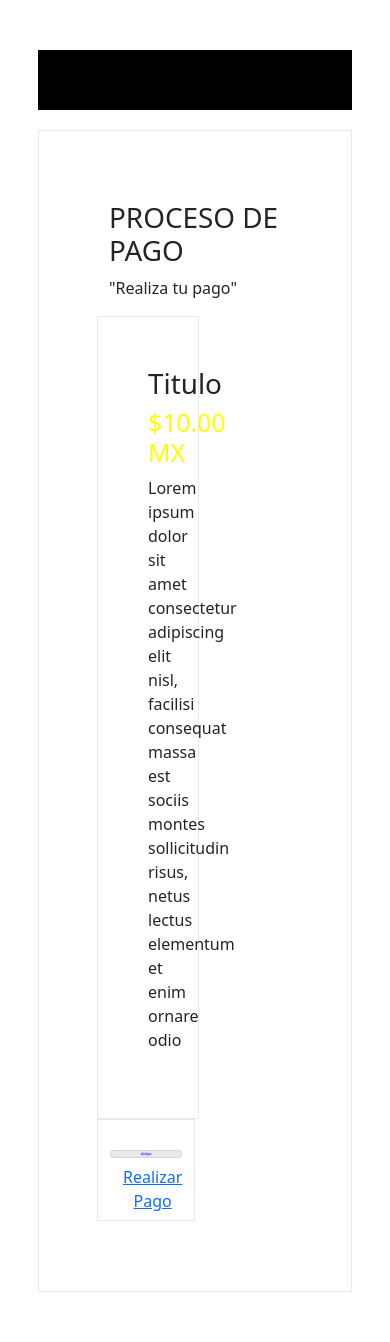
After one commit to adriana-622/Clientes-selfish, a PHP site: page /Cliente/pago.html in a window 390 px wide. The commit adds this page. Run offline with PHP 8.4, Linux system fonts and the light colour scheme.

Commit message:
modi070323

```diff
--- /dev/null
+++ b/Cliente/pago.html
@@ -0,0 +1,52 @@
+<!DOCTYPE html>
+<html lang="en">
+  <head>
+    <meta charset="utf-8" />
+    <meta name="viewport" content="width=device-width, initial-scale=1" />
+    <title>proyecto</title>
+    <link rel="stylesheet" href="../css/bootstrap.min.css" />
+    <link rel="stylesheet" type="text/css" href="../css/pago.css" />
+  </head>
+  <body>
+    <div class="container">
+      <div class="row">
+            <div class="col-md-6 cabecera"></div>
+            <div class="col-md-8 arriba">
+              <div class="dirfactu">
+                <div class="misdatos">
+                  <h1>PROCESO DE PAGO</h1>
+                  <p>"Realiza tu pago"</p>
+                </div>
+              </div>
+            <div class="row">
+            <div class="col-md-6 izquierdo">
+              <div class="bienvenido">
+                <h1>Titulo</h1>
+                <h2 clase="iniciar-sesion">$10.00   MX</h2>
+                <p>Lorem ipsum dolor sit amet consectetur adipiscing elit nisl, facilisi consequat massa est sociis montes sollicitudin risus, netus lectus elementum et enim ornare odio</p>
+                </div>
+            </div>
+            <div class="col-md-6 derecho">
+              <div class="col-md-6 sp">
+                <div class="stripe">
+                  <img
+                    src="../img/2560px-Stripe_Logo,_revised_2016.svg.png"
+                    alt="stripe"
+                  />
+                </div>
+              </div>
+              <div class="pagotn">
+                <button class="btn">
+                  <a href="#"
+                    >  Realizar Pago</a
+                  >
+                </button>
+              </div>
+            </div>
+          </div>
+          </div>
+        </div>
+      </div>
+    </div>
+  </body>
+</html>
--- /dev/null
+++ b/css/pago.css
@@ -0,0 +1,54 @@
+.col-md-8  {
+  width: 100%;
+
+
+}
+
+.cabecera{
+width: 100%;
+background-color: black;
+padding: 30px;
+
+}
+.derecho{
+flex: 0 0 auto;
+width: 50%;
+border: 1px solid rgba(39,41,43,.1);
+}
+.izquierdo{
+  flex: 0 0 auto;
+  width: 50%;
+  border: 1px solid rgba(39,41,43,.1);
+  padding: 50px;
+  }
+.arriba{
+  width: 100%;
+  margin: 20px 0px 0px 0px;;
+  padding: 70px;
+  border: 1px solid rgba(39,41,43,.1);
+  }
+  .container{
+    padding: 50px;
+
+    }
+
+    h2{
+   color:yellow;
+
+      }
+  .sp{
+  border-radius: 8px;
+  margin: 30px 0px 0px 0px;
+  width: 100%;
+  border: 1px solid rgba(39,41,43,.1);
+  background-color: rgba(39,41,43,.1);
+}
+img{
+  width: 20%;
+
+}
+.stripe {
+  width: 100%;
+  display: flex;
+  justify-content: center;
+}
```
Also changed, not shown: Cliente/mi_cuenta.html (renamed from Cliente/mi_cuenta.php, +16 -4 lines), css/iniciodesesion.css (+47 -5 lines), css/mcuenta.css (renamed from css/registrodepago.css, +40 -9 lines), img/2560px-Stripe_Logo,_revised_2016.svg.png (added), php/Sesion_user.php (line endings or trailing spaces).
